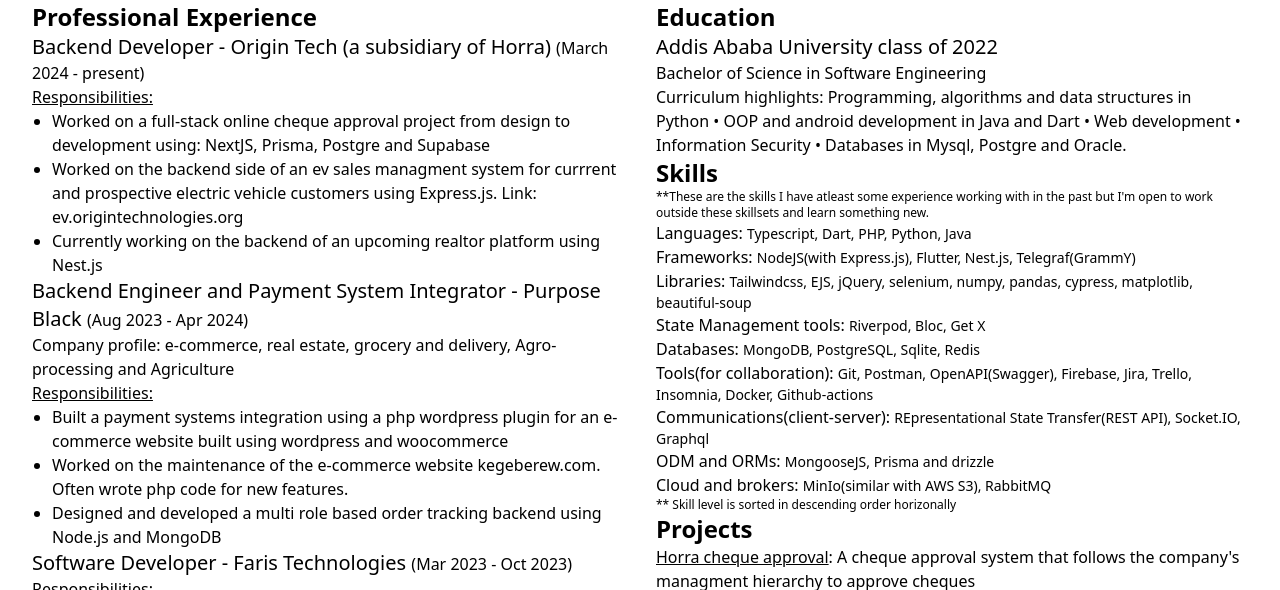
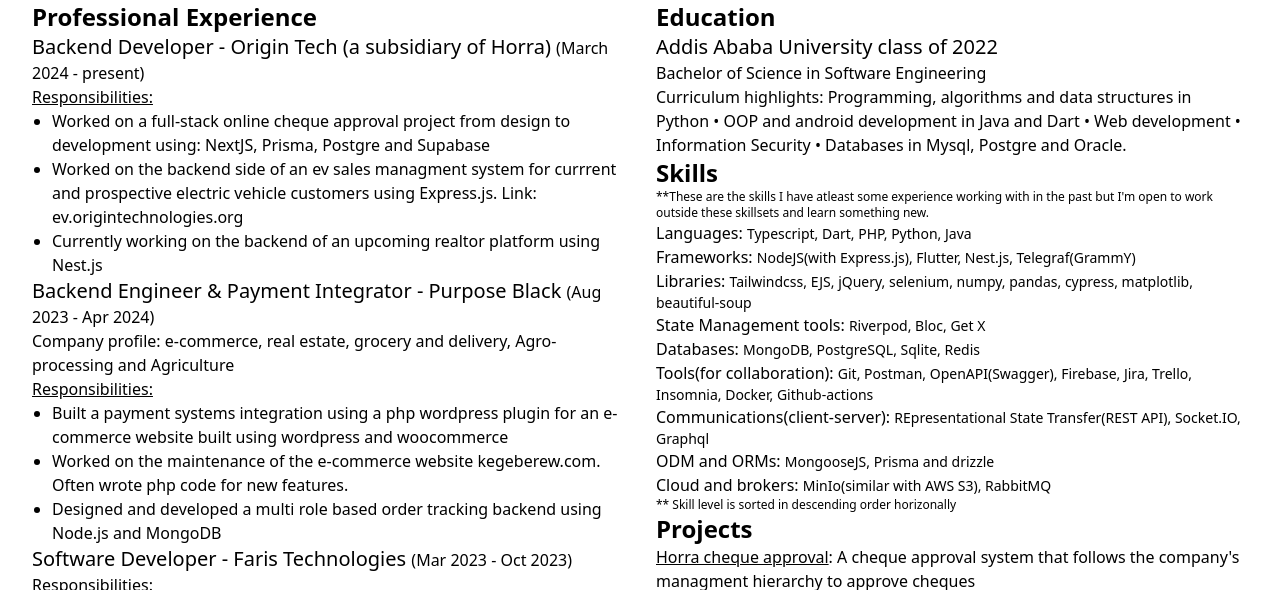
Before and after one commit to michaelzewdu/cv, a website: page index.html in a window 1280 px wide. Shown: the part 132-722 px from the top of the page. Drawn offline with nearby package versions, Linux system fonts and the light colour scheme.

Commit message:
chore: PB role reduced to one line

```diff
--- a/index.html
+++ b/index.html
@@ -63,7 +63,7 @@
         <!-- <li>Also worked on the development the mobile application of the new housing platform using the flutter framework</li> -->
       </ul>
       <h4 class="text-xl font-medium">
-        Backend Engineer and Payment System Integrator - Purpose Black
+        Backend Engineer & Payment Integrator - Purpose Black
         <p class="inline text-base font-thin">(Aug 2023 - Apr 2024)</p>
       </h4>
       <h5>
```
